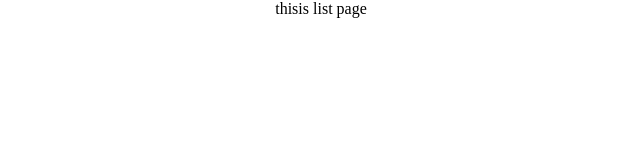
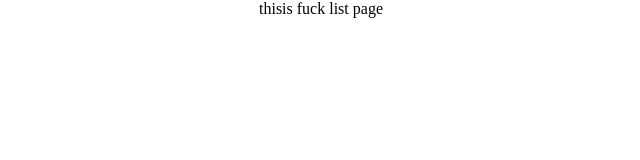
Before and after one commit to jlc488/mercari-markdown, a React app: page /list in a window 1280 px wide. Shown: the top 160 px of the page, without its empty margins (319-959 px from the left). Built offline with nearby package versions, Linux system fonts and the light colour scheme.

Commit message:
fix wrong public path setting

```diff
--- a/src/client/view/pages/List.js
+++ b/src/client/view/pages/List.js
@@ -5,10 +5,11 @@ import ViewContainer from "../containers/ViewContainer"
 export default class List extends Component {
   constructor(props) {
     super(props)
+    console.log('fuck')
   }
 
   render() {
-    const content = <div> thisis list page </div>
+    const content = <div> thisis fuck list page </div>
 
     return <ViewContainer content={content} />
   }
--- a/webpack.config.js
+++ b/webpack.config.js
@@ -38,7 +38,7 @@ module.exports = {
     hot: true,
     historyApiFallback: true,
     watchContentBase: true,
-    publicPath: './',
+    publicPath: '/',
     proxy: {
       '/api': {
         target: 'http://server:8080'
```
